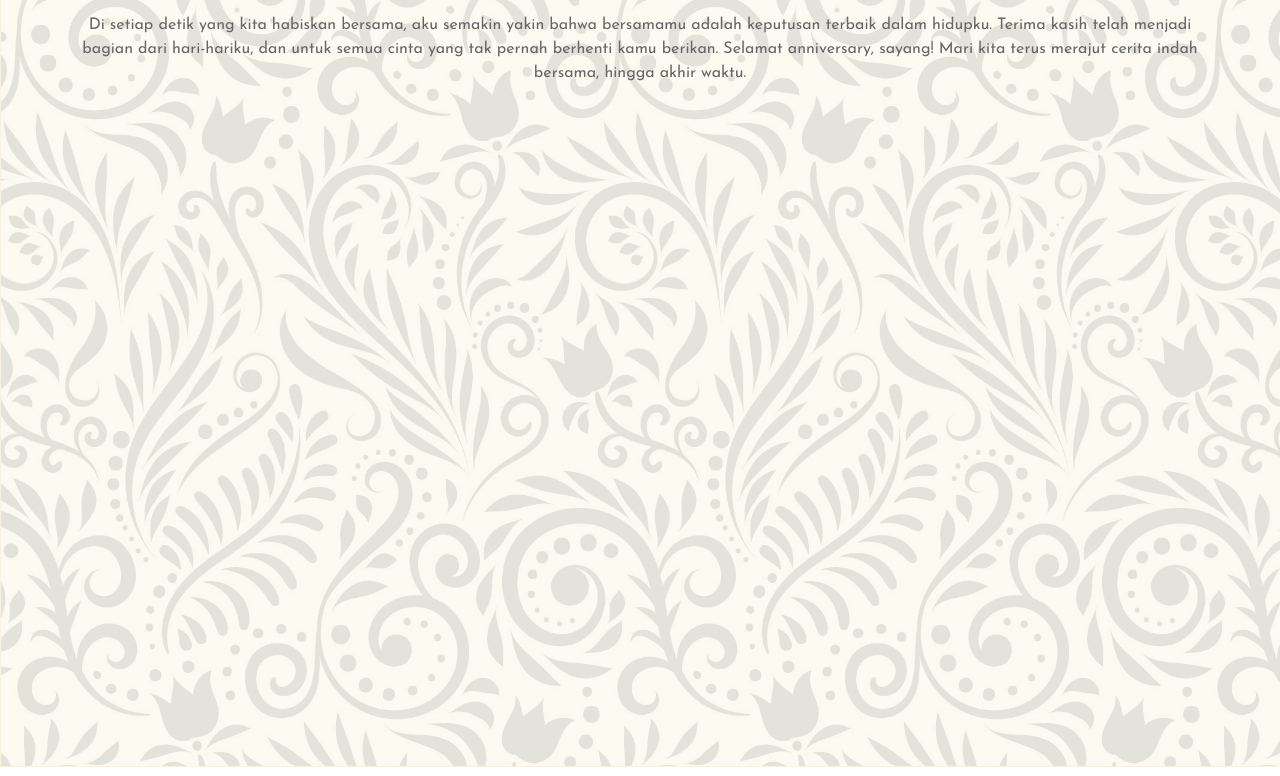
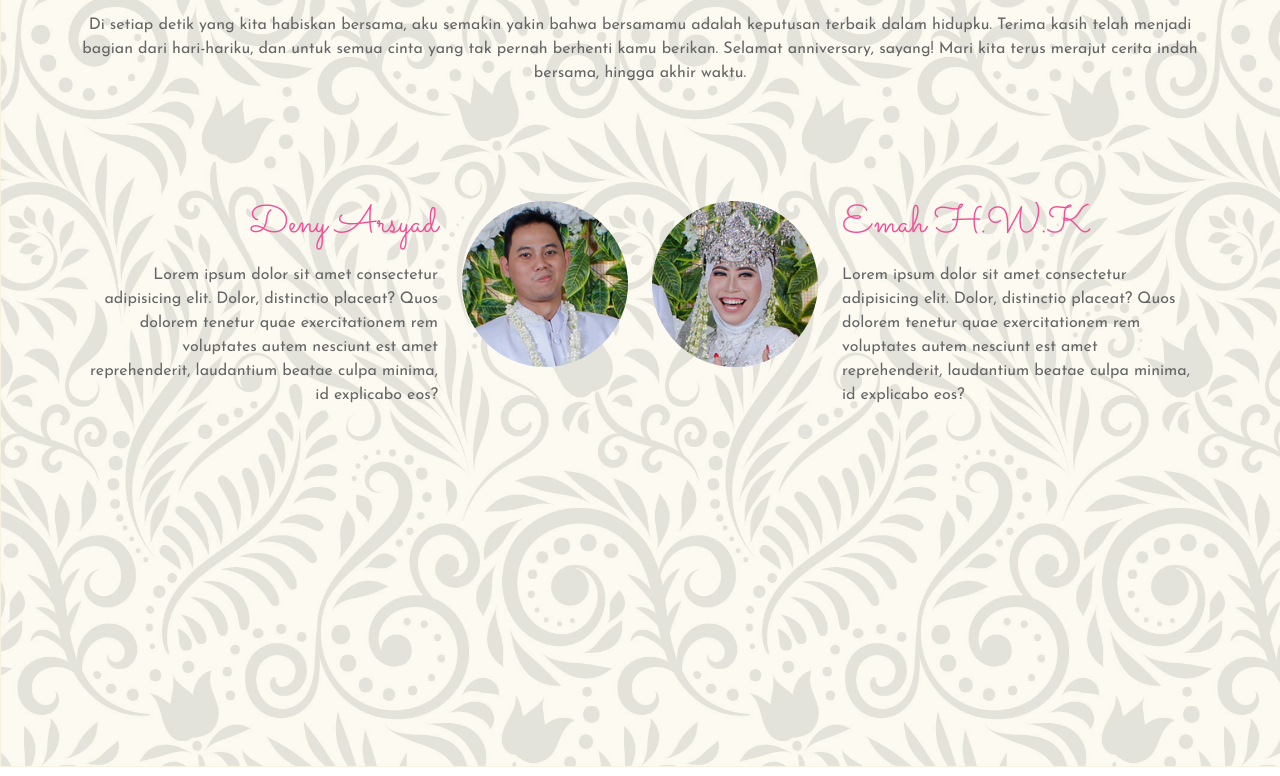
Before and after one commit to denyarsyad/wedding-anniv, a plain HTML site: page index.html in a window 1280 px wide. Shown: the part 1224-2000 px from the top of the page. Drawn offline with nearby package versions, Linux system fonts and the light colour scheme.

Commit message:
Add photo couple

```diff
--- a/index.html
+++ b/index.html
@@ -76,6 +76,38 @@
             </p>
           </div>
         </div>
+
+        <div class="row couple">
+          <div class="col-lg-6">
+            <div class="row">
+              <div class="col-8 text-end">
+                <h3>Deny Arsyad</h3>
+                <p>
+                  Lorem ipsum dolor sit amet consectetur adipisicing elit. Dolor, distinctio placeat? Quos dolorem tenetur quae exercitationem rem voluptates autem nesciunt est amet reprehenderit, laudantium beatae culpa minima, id
+                  explicabo eos?
+                </p>
+              </div>
+              <div class="col-4">
+                <img src="img/Deny.png" alt="Deny Arsyad" class="img-responsive rounded-circle" />
+              </div>
+            </div>
+          </div>
+
+          <div class="col-lg-6">
+            <div class="row">
+              <div class="col-4">
+                <img src="img/Emah.png" alt="Emah HWK" class="img-responsive rounded-circle" />
+              </div>
+              <div class="col-8">
+                <h3>Emah H.W.K</h3>
+                <p>
+                  Lorem ipsum dolor sit amet consectetur adipisicing elit. Dolor, distinctio placeat? Quos dolorem tenetur quae exercitationem rem voluptates autem nesciunt est amet reprehenderit, laudantium beatae culpa minima, id
+                  explicabo eos?
+                </p>
+              </div>
+            </div>
+          </div>
+        </div>
       </div>
     </section>
     <!-- End Home -->
--- a/style.css
+++ b/style.css
@@ -45,6 +45,7 @@ body {
 
 .hero h4 {
   font-size: 1.6rem;
+  /* color: var(--pink); */
 }
 
 .hero p {
@@ -110,6 +111,20 @@ body {
   color: #666;
 }
 
+.home .couple {
+  margin-top: 100px;
+}
+
+.home .couple h3 {
+  font-family: "Sacramento";
+  font-size: 2.4rem;
+  color: var(--pink);
+}
+
+.home img {
+  width: 100%;
+}
+
 /* Media Query */
 /* Laptop */
 @media (max-width: 992px) {
```
Also changed, not shown: img/Deny.png (added), img/Emah.png (added).
